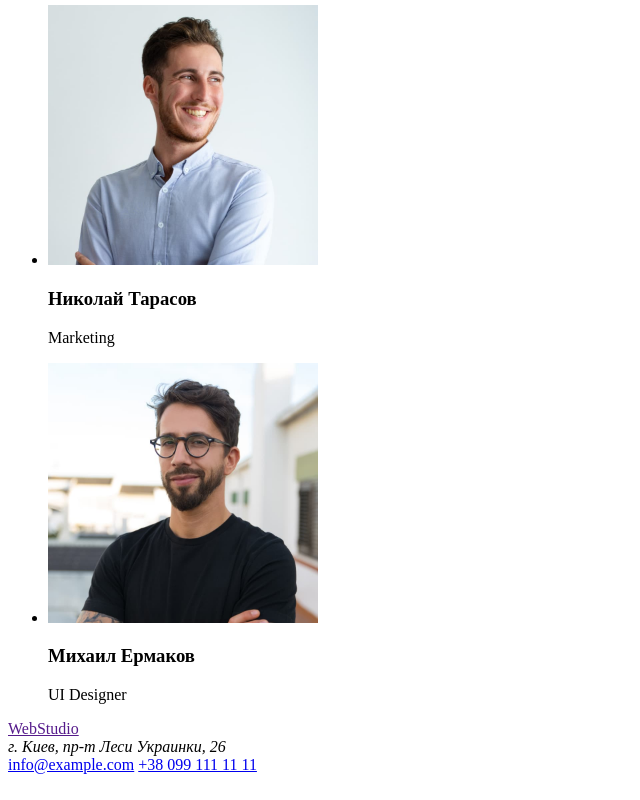
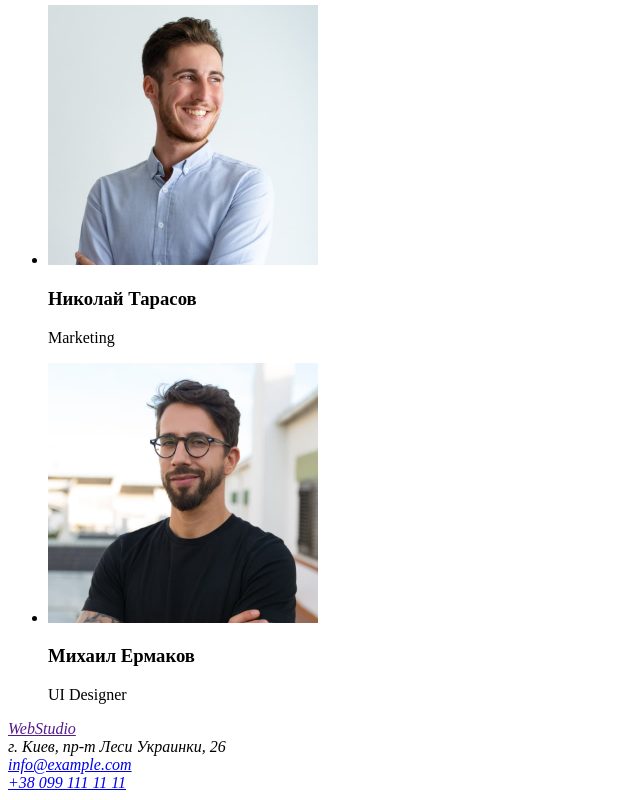
Before and after one commit to snow625/goit-markup-hw-01, a plain HTML site: page index.html in a window 1280 px wide. Shown: the part 2261-3061 px from the top of the page, without its empty margins (0-640 px from the left). Drawn offline with Linux system fonts and the light colour scheme.

Commit message:
Изменил тег adress

```diff
--- a/index.html
+++ b/index.html
@@ -90,10 +90,12 @@
 </main>
 <footer>
 <!--Подвал-->
-<a href="">WebStudio</a>
-<address>г. Киев, пр-т Леси Украинки, 26</address>
-<a href="mailto:info@example.com">info@example.com</a>
-<a href="tel:+380991111111">+38 099 111 11 11</a>
+<address>
+    <a href="">WebStudio</a> <br>
+    г. Киев, пр-т Леси Украинки, 26 <br>
+    <a href="mailto:info@example.com">info@example.com</a> <br>
+    <a href="tel:+380991111111">+38 099 111 11 11</a>
+</address>
 </footer>
 </body>
 </html>
```
